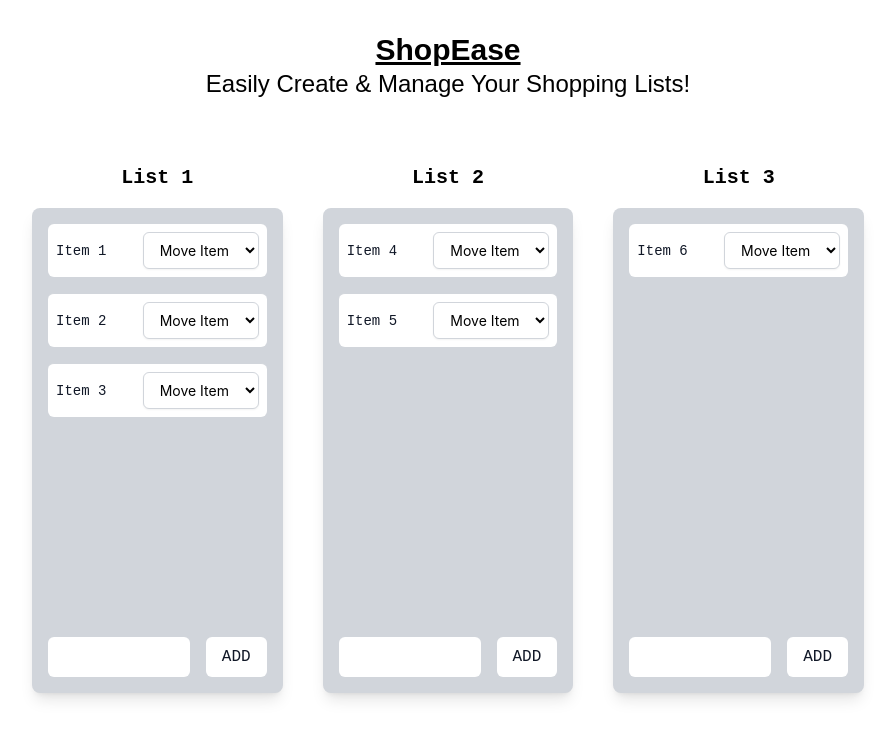
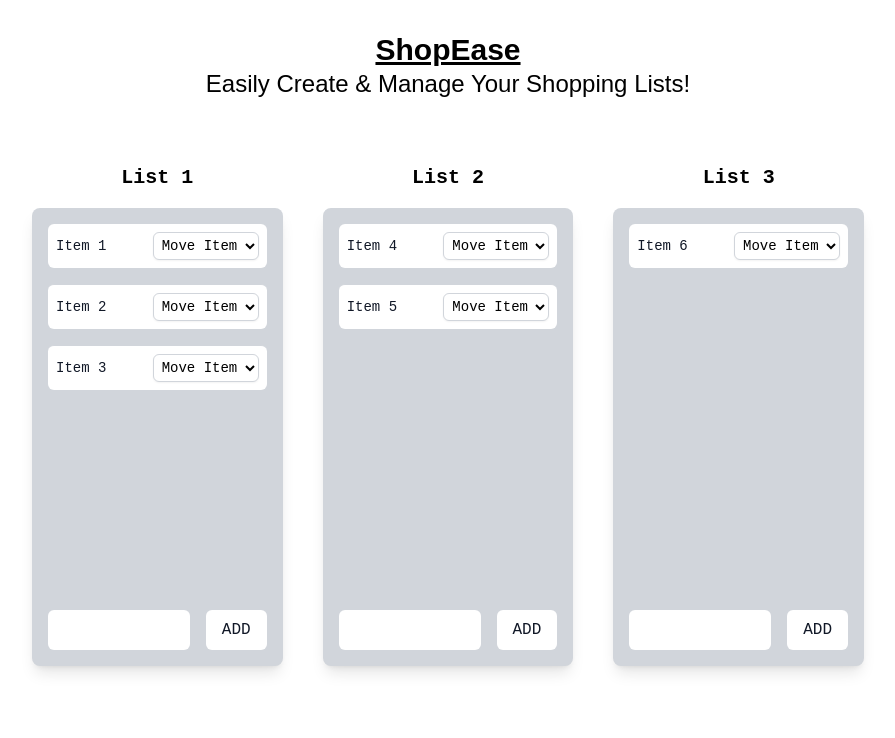
Before and after one commit to emelyn-barrientos/shopease-list-coding-challenge, a React (Create React App) app: page / in a window 1280 px wide. Shown: the top 738 px of the page, without its empty margins (192-1087 px from the left). Built offline with nearby package versions, Linux system fonts and the light colour scheme; a web font is replaced by a local one.

Commit message:
Change font and padding

```diff
--- a/src/components/MoveItemSelect.jsx
+++ b/src/components/MoveItemSelect.jsx
@@ -4,7 +4,7 @@ function MoveItemSelect({ options, onChange }) {
   return (
     <select
       onChange={onChange}
-      className="block w-full bg-white border border-gray-300 py-2 px-3 rounded-md shadow-sm focus:outline-none focus:ring-indigo-500 focus:border-indigo-500 sm:text-sm"
+      className="block w-full bg-white border border-gray-300 font-mono text-xs py-1 px-1 rounded-md shadow-sm focus:outline-none focus:ring-indigo-500 focus:border-indigo-500 sm:text-sm"
     >
       <option>Move Item</option>
       {options.map((option) => (
```
